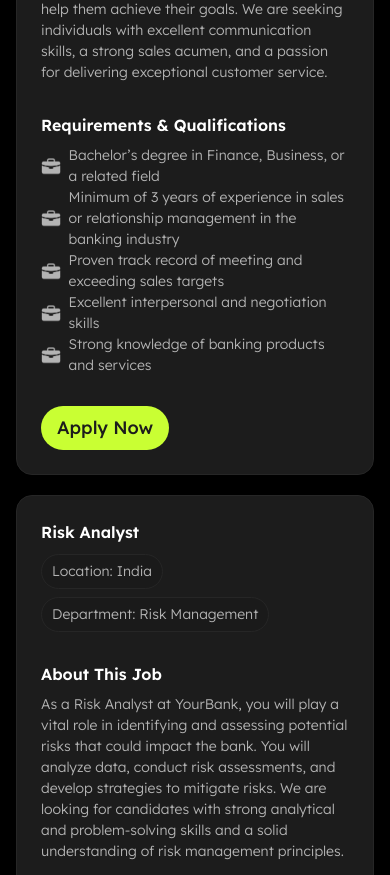
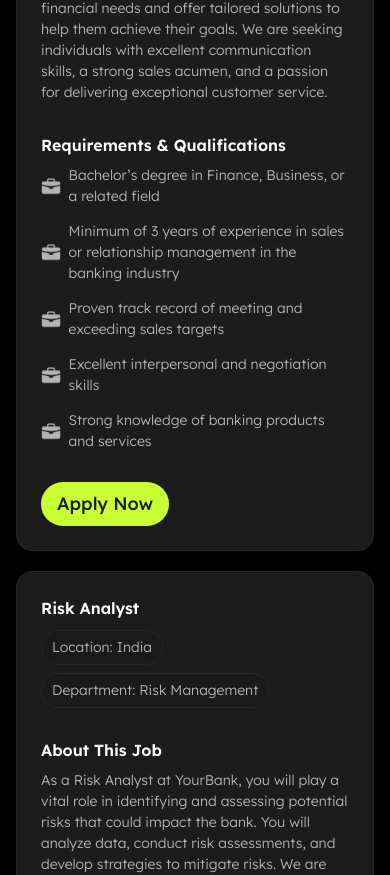
Before and after one commit to 151ghost/your-bank, a Next.js app: page /careers in a window 390 px wide. Shown: the part 4271-5146 px from the top of the page. Built offline with nearby package versions, Linux system fonts and the light colour scheme.

Commit message:
Minor Ui changes

```diff
--- a/app/careers/sections/job-openings.tsx
+++ b/app/careers/sections/job-openings.tsx
@@ -69,7 +69,7 @@ function JobCards({
 			<div className="flex flex-col 2xl:gap-5 md:gap-4 gap-2">
 				<JobCardHeader text="Requirements & Qualifications" />
 
-				<div className="flex flex-col 2xl:gap-5 md:gap-3.5">
+				<div className="flex flex-col 2xl:gap-5 gap-3.5">
 					{requirements.map((requirement) => (
 						<div
 							key={requirement}
--- a/app/layout.tsx
+++ b/app/layout.tsx
@@ -27,7 +27,9 @@ export default function RootLayout({
 			>
 				<Header />
 
-				<main className="w-full flex flex-col items-center">{children}</main>
+				<main className="w-full flex flex-col items-center 2xl:gap-[100px] md:gap-[70px] gap-10">
+					{children}
+				</main>
 
 				<Footer />
 			</body>
--- a/components/custom/section-container.tsx
+++ b/components/custom/section-container.tsx
@@ -7,7 +7,7 @@ export function SectionContainer({
 	return (
 		<section
 			className={cn(
-				"container flex flex-col 2xl:gap-20 gap-[60px] py-[100px]",
+				"container w-full flex flex-col 2xl:gap-20 gap-[60px] overflow-hidden",
 				className,
 			)}
 		>
```
